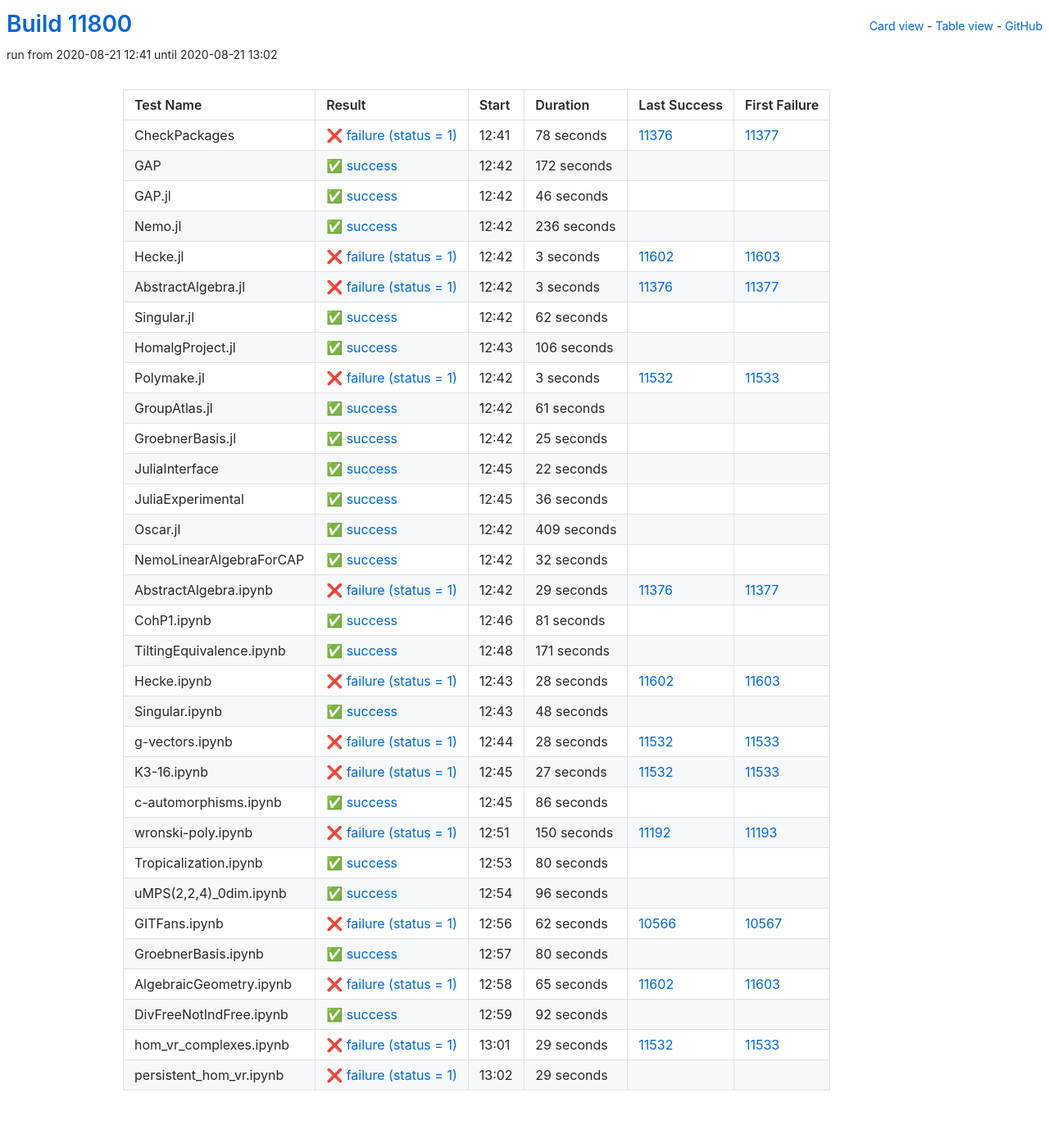
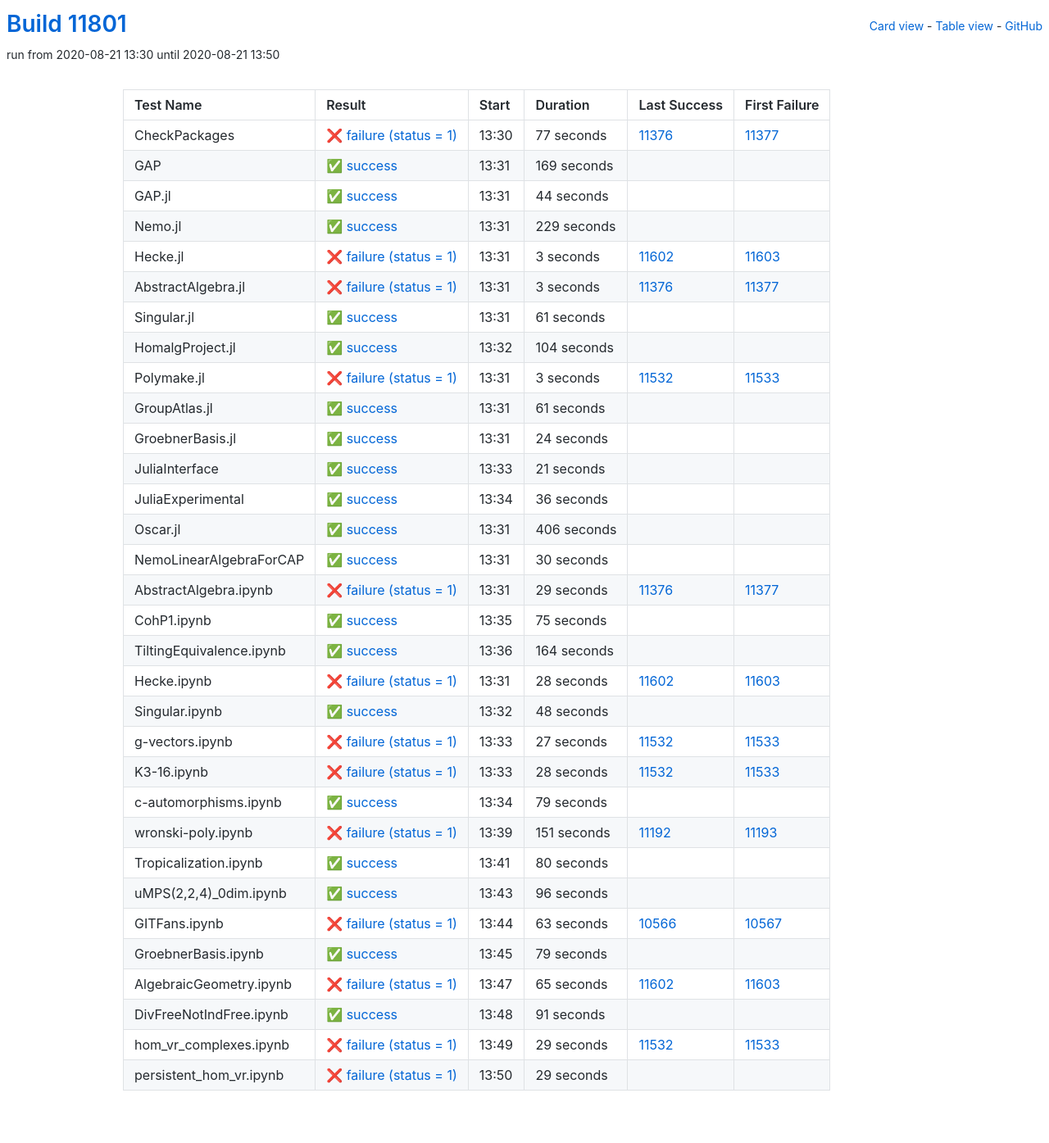
Before and after one commit to oscar-system/oscar-ci-status, a Jekyll site: the page built from table.html, in a window 1280 px wide. Shown: the whole page at 82% size. Built offline with Jekyll 4.4.1, drawn with Linux system fonts in a browser that asks for light colours.

Commit message:
Build #11801

```diff
--- a/_data/ci.yml
+++ b/_data/ci.yml
@@ -1,6 +1,6 @@
 ---
-build: 11800
-build_url: https://oscarci.mathematik.uni-kl.de/job/oscar/11800/
+build: 11801
+build_url: https://oscarci.mathematik.uni-kl.de/job/oscar/11801/
 job: oscar
 organization: oscar-system
 repo: oscar-ci-status
@@ -8,56 +8,56 @@
 tests:
 - name: CheckPackages
   id: checkpackages
-  log: https://oscarci.mathematik.uni-kl.de/job/oscar/11800/artifact/logs/build-11800/CheckPackages.log
-  start: 2020-08-21 12:41
+  log: https://oscarci.mathematik.uni-kl.de/job/oscar/11801/artifact/logs/build-11801/CheckPackages.log
+  start: 2020-08-21 13:30
   success: false
   exitcode: 1
   status: failure
-  duration: 78
+  duration: 77
   last_success: 11376
   last_success_url: https://oscarci.mathematik.uni-kl.de/job/oscar/11376/
   first_failure: 11377
   first_failure_url: https://oscarci.mathematik.uni-kl.de/job/oscar/11377/
 - name: GAP
   id: gap
-  log: https://oscarci.mathematik.uni-kl.de/job/oscar/11800/artifact/logs/build-11800/GAP.log
-  start: 2020-08-21 12:42
+  log: https://oscarci.mathematik.uni-kl.de/job/oscar/11801/artifact/logs/build-11801/GAP.log
+  start: 2020-08-21 13:31
   success: true
   exitcode: 0
   status: success
-  duration: 172
+  duration: 169
   last_success: false
   last_success_url:
   first_failure: false
   first_failure_url:
 - name: GAP.jl
   id: gap-jl
-  log: https://oscarci.mathematik.uni-kl.de/job/oscar/11800/artifact/logs/build-11800/GAP.jl.log
-  start: 2020-08-21 12:42
+  log: https://oscarci.mathematik.uni-kl.de/job/oscar/11801/artifact/logs/build-11801/GAP.jl.log
+  start: 2020-08-21 13:31
   success: true
   exitcode: 0
   status: success
-  duration: 46
+  duration: 44
   last_success: false
   last_success_url:
   first_failure: false
   first_failure_url:
 - name: Nemo.jl
   id: nemo-jl
-  log: https://oscarci.mathematik.uni-kl.de/job/oscar/11800/artifact/logs/build-11800/Nemo.jl.log
-  start: 2020-08-21 12:42
+  log: https://oscarci.mathematik.uni-kl.de/job/oscar/11801/artifact/logs/build-11801/Nemo.jl.log
+  start: 2020-08-21 13:31
   success: true
   exitcode: 0
   status: success
-  duration: 236
+  duration: 229
   last_success: false
   last_success_url:
   first_failure: false
   first_failure_url:
 - name: Hecke.jl
   id: hecke-jl
-  log: https://oscarci.mathematik.uni-kl.de/job/oscar/11800/artifact/logs/build-11800/Hecke.jl.log
-  start: 2020-08-21 12:42
+  log: https://oscarci.mathematik.uni-kl.de/job/oscar/11801/artifact/logs/build-11801/Hecke.jl.log
+  start: 2020-08-21 13:31
   success: false
   exitcode: 1
   status: failure
@@ -68,8 +68,8 @@
   first_failure_url: https://oscarci.mathematik.uni-kl.de/job/oscar/11603/
 - name: AbstractAlgebra.jl
   id: abstractalgebra-jl
-  log: https://oscarci.mathematik.uni-kl.de/job/oscar/11800/artifact/logs/build-11800/AbstractAlgebra.jl.log
-  start: 2020-08-21 12:42
+  log: https://oscarci.mathematik.uni-kl.de/job/oscar/11801/artifact/logs/build-11801/AbstractAlgebra.jl.log
+  start: 2020-08-21 13:31
   success: false
   exitcode: 1
   status: failure
@@ -80,32 +80,32 @@
   first_failure_url: https://oscarci.mathematik.uni-kl.de/job/oscar/11377/
 - name: Singular.jl
   id: singular-jl
-  log: https://oscarci.mathematik.uni-kl.de/job/oscar/11800/artifact/logs/build-11800/Singular.jl.log
-  start: 2020-08-21 12:42
+  log: https://oscarci.mathematik.uni-kl.de/job/oscar/11801/artifact/logs/build-11801/Singular.jl.log
+  start: 2020-08-21 13:31
   success: true
   exitcode: 0
   status: success
-  duration: 62
+  duration: 61
   last_success: false
   last_success_url:
   first_failure: false
   first_failure_url:
 - name: HomalgProject.jl
   id: homalgproject-jl
-  log: https://oscarci.mathematik.uni-kl.de/job/oscar/11800/artifact/logs/build-11800/HomalgProject.jl.log
-  start: 2020-08-21 12:43
+  log: https://oscarci.mathematik.uni-kl.de/job/oscar/11801/artifact/logs/build-11801/HomalgProject.jl.log
+  start: 2020-08-21 13:32
   success: true
   exitcode: 0
   status: success
-  duration: 106
+  duration: 104
   last_success: false
   last_success_url:
   first_failure: false
   first_failure_url:
 - name: Polymake.jl
   id: polymake-jl
-  log: https://oscarci.mathematik.uni-kl.de/job/oscar/11800/artifact/logs/build-11800/Polymake.jl.log
-  start: 2020-08-21 12:42
+  log: https://oscarci.mathematik.uni-kl.de/job/oscar/11801/artifact/logs/build-11801/Polymake.jl.log
+  start: 2020-08-21 13:31
   success: false
   exitcode: 1
   status: failure
@@ -116,8 +116,8 @@
   first_failure_url: https://oscarci.mathematik.uni-kl.de/job/oscar/11533/
 - name: GroupAtlas.jl
   id: groupatlas-jl
-  log: https://oscarci.mathematik.uni-kl.de/job/oscar/11800/artifact/logs/build-11800/GroupAtlas.jl.log
-  start: 2020-08-21 12:42
+  log: https://oscarci.mathematik.uni-kl.de/job/oscar/11801/artifact/logs/build-11801/GroupAtlas.jl.log
+  start: 2020-08-21 13:31
   success: true
   exitcode: 0
   status: success
@@ -128,32 +128,32 @@
   first_failure_url:
 - name: GroebnerBasis.jl
   id: groebnerbasis-jl
-  log: https://oscarci.mathematik.uni-kl.de/job/oscar/11800/artifact/logs/build-11800/GroebnerBasis.jl.log
-  start: 2020-08-21 12:42
+  log: https://oscarci.mathematik.uni-kl.de/job/oscar/11801/artifact/logs/build-11801/GroebnerBasis.jl.log
+  start: 2020-08-21 13:31
   success: true
   exitcode: 0
   status: success
-  duration: 25
+  duration: 24
   last_success: false
   last_success_url:
   first_failure: false
   first_failure_url:
 - name: JuliaInterface
   id: juliainterface
-  log: https://oscarci.mathematik.uni-kl.de/job/oscar/11800/artifact/logs/build-11800/JuliaInterface.log
-  start: 2020-08-21 12:45
+  log: https://oscarci.mathematik.uni-kl.de/job/oscar/11801/artifact/logs/build-11801/JuliaInterface.log
+  start: 2020-08-21 13:33
   success: true
   exitcode: 0
   status: success
-  duration: 22
+  duration: 21
   last_success: false
   last_success_url:
   first_failure: false
   first_failure_url:
 - name: JuliaExperimental
   id: juliaexperimental
-  log: https://oscarci.mathematik.uni-kl.de/job/oscar/11800/artifact/logs/build-11800/JuliaExperimental.log
-  start: 2020-08-21 12:45
+  log: https://oscarci.mathematik.uni-kl.de/job/oscar/11801/artifact/logs/build-11801/JuliaExperimental.log
+  start: 2020-08-21 13:34
   success: true
   exitcode: 0
   status: success
@@ -164,32 +164,32 @@
   first_failure_url:
 - name: Oscar.jl
   id: oscar-jl
-  log: https://oscarci.mathematik.uni-kl.de/job/oscar/11800/artifact/logs/build-11800/Oscar.jl.log
-  start: 2020-08-21 12:42
+  log: https://oscarci.mathematik.uni-kl.de/job/oscar/11801/artifact/logs/build-11801/Oscar.jl.log
+  start: 2020-08-21 13:31
   success: true
   exitcode: 0
   status: success
-  duration: 409
+  duration: 406
   last_success: false
   last_success_url:
   first_failure: false
   first_failure_url:
 - name: NemoLinearAlgebraForCAP
   id: nemolinearalgebraforcap
-  log: https://oscarci.mathematik.uni-kl.de/job/oscar/11800/artifact/logs/build-11800/NemoLinearAlgebraForCAP.log
-  start: 2020-08-21 12:42
+  log: https://oscarci.mathematik.uni-kl.de/job/oscar/11801/artifact/logs/build-11801/NemoLinearAlgebraForCAP.log
+  start: 2020-08-21 13:31
   success: true
   exitcode: 0
   status: success
-  duration: 32
+  duration: 30
   last_success: false
   last_success_url:
   first_failure: false
   first_failure_url:
 - name: AbstractAlgebra.ipynb
   id: abstractalgebra-ipynb
-  log: https://oscarci.mathematik.uni-kl.de/job/oscar/11800/artifact/logs/build-11800/AbstractAlgebra.ipynb.log
-  start: 2020-08-21 12:42
+  log: https://oscarci.mathematik.uni-kl.de/job/oscar/11801/artifact/logs/build-11801/AbstractAlgebra.ipynb.log
+  start: 2020-08-21 13:31
   success: false
   exitcode: 1
   status: failure
@@ -200,32 +200,32 @@
   first_failure_url: https://oscarci.mathematik.uni-kl.de/job/oscar/11377/
 - name: CohP1.ipynb
   id: cohp1-ipynb
-  log: https://oscarci.mathematik.uni-kl.de/job/oscar/11800/artifact/logs/build-11800/CohP1.ipynb.log
-  start: 2020-08-21 12:46
+  log: https://oscarci.mathematik.uni-kl.de/job/oscar/11801/artifact/logs/build-11801/CohP1.ipynb.log
+  start: 2020-08-21 13:35
   success: true
   exitcode: 0
   status: success
-  duration: 81
+  duration: 75
   last_success: false
   last_success_url:
   first_failure: false
   first_failure_url:
 - name: TiltingEquivalence.ipynb
   id: tiltingequivalence-ipynb
-  log: https://oscarci.mathematik.uni-kl.de/job/oscar/11800/artifact/logs/build-11800/TiltingEquivalence.ipynb.log
-  start: 2020-08-21 12:48
+  log: https://oscarci.mathematik.uni-kl.de/job/oscar/11801/artifact/logs/build-11801/TiltingEquivalence.ipynb.log
+  start: 2020-08-21 13:36
   success: true
   exitcode: 0
   status: success
-  duration: 171
+  duration: 164
   last_success: false
   last_success_url:
   first_failure: false
   first_failure_url:
 - name: Hecke.ipynb
   id: hecke-ipynb
-  log: https://oscarci.mathematik.uni-kl.de/job/oscar/11800/artifact/logs/build-11800/Hecke.ipynb.log
-  start: 2020-08-21 12:43
+  log: https://oscarci.mathematik.uni-kl.de/job/oscar/11801/artifact/logs/build-11801/Hecke.ipynb.log
+  start: 2020-08-21 13:31
   success: false
   exitcode: 1
   status: failure
@@ -236,8 +236,8 @@
   first_failure_url: https://oscarci.mathematik.uni-kl.de/job/oscar/11603/
 - name: Singular.ipynb
   id: singular-ipynb
-  log: https://oscarci.mathematik.uni-kl.de/job/oscar/11800/artifact/logs/build-11800/Singular.ipynb.log
-  start: 2020-08-21 12:43
+  log: https://oscarci.mathematik.uni-kl.de/job/oscar/11801/artifact/logs/build-11801/Singular.ipynb.log
+  start: 2020-08-21 13:32
   success: true
   exitcode: 0
   status: success
@@ -248,8 +248,20 @@
   first_failure_url:
 - name: g-vectors.ipynb
   id: g-vectors-ipynb
-  log: https://oscarci.mathematik.uni-kl.de/job/oscar/11800/artifact/logs/build-11800/g-vectors.ipynb.log
-  start: 2020-08-21 12:44
+  log: https://oscarci.mathematik.uni-kl.de/job/oscar/11801/artifact/logs/build-11801/g-vectors.ipynb.log
+  start: 2020-08-21 13:33
+  success: false
+  exitcode: 1
+  status: failure
+  duration: 27
+  last_success: 11532
+  last_success_url: https://oscarci.mathematik.uni-kl.de/job/oscar/11532/
+  first_failure: 11533
+  first_failure_url: https://oscarci.mathematik.uni-kl.de/job/oscar/11533/
+- name: K3-16.ipynb
+  id: k3-16-ipynb
+  log: https://oscarci.mathematik.uni-kl.de/job/oscar/11801/artifact/logs/build-11801/K3-16.ipynb.log
+  start: 2020-08-21 13:33
   success: false
   exitcode: 1
   status: failure
@@ -258,46 +270,34 @@
   last_success_url: https://oscarci.mathematik.uni-kl.de/job/oscar/11532/
   first_failure: 11533
   first_failure_url: https://oscarci.mathematik.uni-kl.de/job/oscar/11533/
-- name: K3-16.ipynb
-  id: k3-16-ipynb
-  log: https://oscarci.mathematik.uni-kl.de/job/oscar/11800/artifact/logs/build-11800/K3-16.ipynb.log
-  start: 2020-08-21 12:45
-  success: false
-  exitcode: 1
-  status: failure
-  duration: 27
-  last_success: 11532
-  last_success_url: https://oscarci.mathematik.uni-kl.de/job/oscar/11532/
-  first_failure: 11533
-  first_failure_url: https://oscarci.mathematik.uni-kl.de/job/oscar/11533/
 - name: c-automorphisms.ipynb
   id: c-automorphisms-ipynb
-  log: https://oscarci.mathematik.uni-kl.de/job/oscar/11800/artifact/logs/build-11800/c-automorphisms.ipynb.log
-  start: 2020-08-21 12:45
+  log: https://oscarci.mathematik.uni-kl.de/job/oscar/11801/artifact/logs/build-11801/c-automorphisms.ipynb.log
+  start: 2020-08-21 13:34
   success: true
   exitcode: 0
   status: success
-  duration: 86
+  duration: 79
   last_success: false
   last_success_url:
   first_failure: false
   first_failure_url:
 - name: wronski-poly.ipynb
   id: wronski-poly-ipynb
-  log: https://oscarci.mathematik.uni-kl.de/job/oscar/11800/artifact/logs/build-11800/wronski-poly.ipynb.log
-  start: 2020-08-21 12:51
+  log: https://oscarci.mathematik.uni-kl.de/job/oscar/11801/artifact/logs/build-11801/wronski-poly.ipynb.log
+  start: 2020-08-21 13:39
   success: false
   exitcode: 1
   status: failure
-  duration: 150
+  duration: 151
   last_success: 11192
   last_success_url: https://oscarci.mathematik.uni-kl.de/job/oscar/11192/
   first_failure: 11193
   first_failure_url: https://oscarci.mathematik.uni-kl.de/job/oscar/11193/
 - name: Tropicalization.ipynb
   id: tropicalization-ipynb
-  log: https://oscarci.mathematik.uni-kl.de/job/oscar/11800/artifact/logs/build-11800/Tropicalization.ipynb.log
-  start: 2020-08-21 12:53
+  log: https://oscarci.mathematik.uni-kl.de/job/oscar/11801/artifact/logs/build-11801/Tropicalization.ipynb.log
+  start: 2020-08-21 13:41
   success: true
   exitcode: 0
   status: success
@@ -308,8 +308,8 @@
   first_failure_url:
 - name: uMPS(2,2,4)_0dim.ipynb
   id: umps-2-2-4-0dim-ipynb
-  log: https://oscarci.mathematik.uni-kl.de/job/oscar/11800/artifact/logs/build-11800/uMPS-2-2-4-_0dim.ipynb.log
-  start: 2020-08-21 12:54
+  log: https://oscarci.mathematik.uni-kl.de/job/oscar/11801/artifact/logs/build-11801/uMPS-2-2-4-_0dim.ipynb.log
+  start: 2020-08-21 13:43
   success: true
   exitcode: 0
   status: success
@@ -320,32 +320,32 @@
   first_failure_url:
 - name: GITFans.ipynb
   id: gitfans-ipynb
-  log: https://oscarci.mathematik.uni-kl.de/job/oscar/11800/artifact/logs/build-11800/GITFans.ipynb.log
-  start: 2020-08-21 12:56
+  log: https://oscarci.mathematik.uni-kl.de/job/oscar/11801/artifact/logs/build-11801/GITFans.ipynb.log
+  start: 2020-08-21 13:44
   success: false
   exitcode: 1
   status: failure
-  duration: 62
+  duration: 63
   last_success: 10566
   last_success_url: https://oscarci.mathematik.uni-kl.de/job/oscar/10566/
   first_failure: 10567
   first_failure_url: https://oscarci.mathematik.uni-kl.de/job/oscar/10567/
 - name: GroebnerBasis.ipynb
   id: groebnerbasis-ipynb
-  log: https://oscarci.mathematik.uni-kl.de/job/oscar/11800/artifact/logs/build-11800/GroebnerBasis.ipynb.log
-  start: 2020-08-21 12:57
+  log: https://oscarci.mathematik.uni-kl.de/job/oscar/11801/artifact/logs/build-11801/GroebnerBasis.ipynb.log
+  start: 2020-08-21 13:45
   success: true
   exitcode: 0
   status: success
-  duration: 80
+  duration: 79
   last_success: false
   last_success_url:
   first_failure: false
   first_failure_url:
 - name: AlgebraicGeometry.ipynb
   id: algebraicgeometry-ipynb
-  log: https://oscarci.mathematik.uni-kl.de/job/oscar/11800/artifact/logs/build-11800/AlgebraicGeometry.ipynb.log
-  start: 2020-08-21 12:58
+  log: https://oscarci.mathematik.uni-kl.de/job/oscar/11801/artifact/logs/build-11801/AlgebraicGeometry.ipynb.log
+  start: 2020-08-21 13:47
   success: false
   exitcode: 1
   status: failure
@@ -356,20 +356,20 @@
   first_failure_url: https://oscarci.mathematik.uni-kl.de/job/oscar/11603/
 - name: DivFreeNotIndFree.ipynb
   id: divfreenotindfree-ipynb
-  log: https://oscarci.mathematik.uni-kl.de/job/oscar/11800/artifact/logs/build-11800/DivFreeNotIndFree.ipynb.log
-  start: 2020-08-21 12:59
+  log: https://oscarci.mathematik.uni-kl.de/job/oscar/11801/artifact/logs/build-11801/DivFreeNotIndFree.ipynb.log
+  start: 2020-08-21 13:48
   success: true
   exitcode: 0
   status: success
-  duration: 92
+  duration: 91
   last_success: false
   last_success_url:
   first_failure: false
   first_failure_url:
 - name: hom_vr_complexes.ipynb
   id: hom-vr-complexes-ipynb
-  log: https://oscarci.mathematik.uni-kl.de/job/oscar/11800/artifact/logs/build-11800/hom_vr_complexes.ipynb.log
-  start: 2020-08-21 13:01
+  log: https://oscarci.mathematik.uni-kl.de/job/oscar/11801/artifact/logs/build-11801/hom_vr_complexes.ipynb.log
+  start: 2020-08-21 13:49
   success: false
   exitcode: 1
   status: failure
@@ -380,8 +380,8 @@
   first_failure_url: https://oscarci.mathematik.uni-kl.de/job/oscar/11533/
 - name: persistent_hom_vr.ipynb
   id: persistent-hom-vr-ipynb
-  log: https://oscarci.mathematik.uni-kl.de/job/oscar/11800/artifact/logs/build-11800/persistent_hom_vr.ipynb.log
-  start: 2020-08-21 13:02
+  log: https://oscarci.mathematik.uni-kl.de/job/oscar/11801/artifact/logs/build-11801/persistent_hom_vr.ipynb.log
+  start: 2020-08-21 13:50
   success: false
   exitcode: 1
   status: failure
```
Also changed, not shown: README.md.
